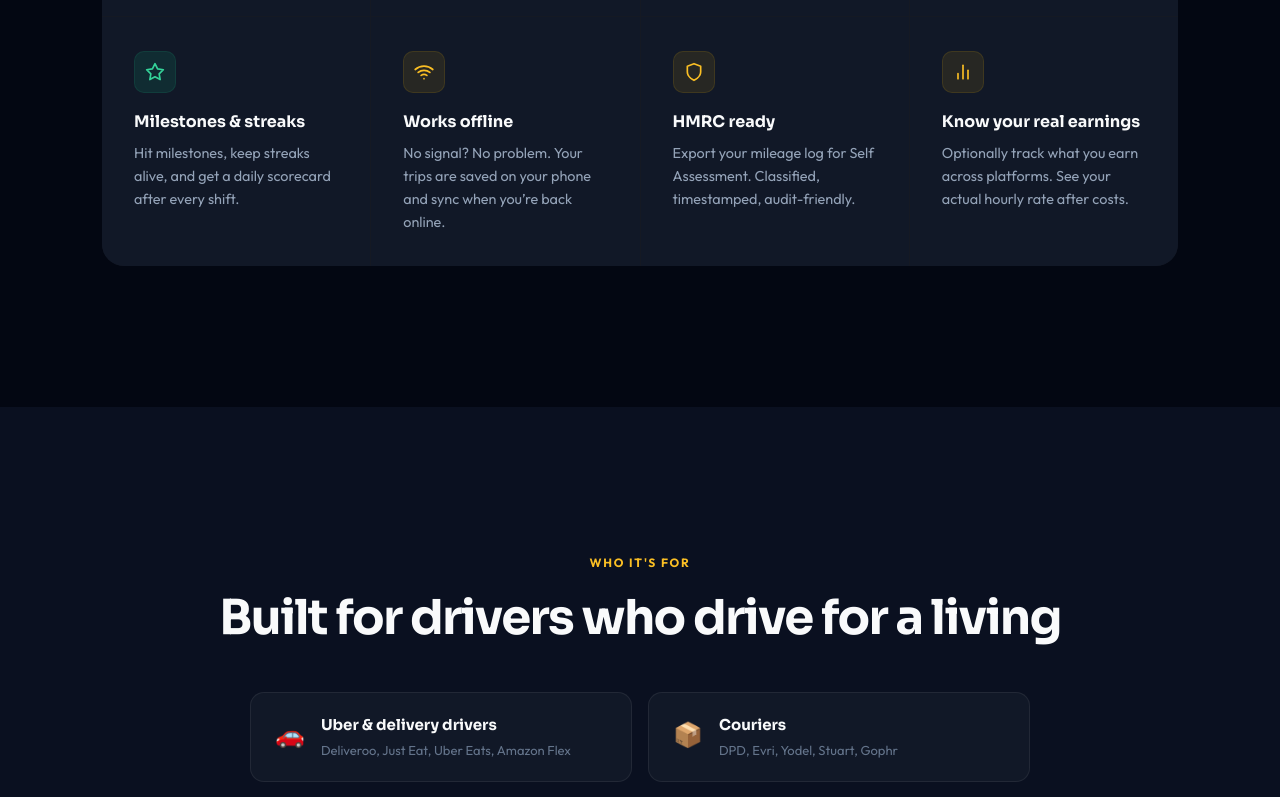
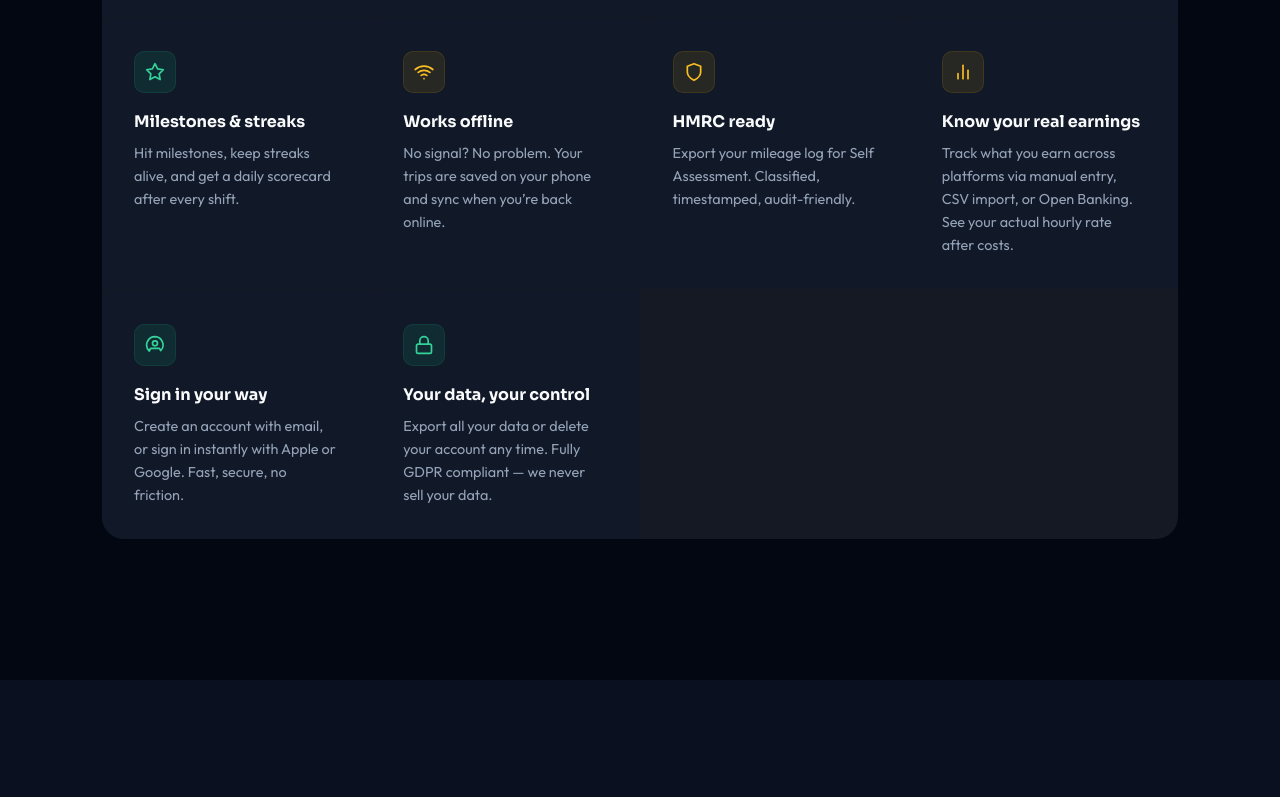
Before and after one commit to HairyGair/MileClear, a Next.js app in the folder apps/web/: page / in a window 1280 px wide. Shown: the part 2000-2797 px from the top of the page. Built offline with nearby package versions, Linux system fonts and the light colour scheme; no server answers.

Commit message:
Update landing page with new features: OAuth sign-in, GDPR controls, Open Banking, CSV import

```diff
--- a/apps/web/src/components/landing/EarlyAccess.tsx
+++ b/apps/web/src/components/landing/EarlyAccess.tsx
@@ -21,9 +21,11 @@ const liveFeatures = [
   "HMRC tax deduction calculator (45p/25p rates)",
   "Offline-first — trips saved locally, synced when online",
   "Cheapest fuel prices from 13 UK retailers",
-  "Earnings tracking across gig platforms",
+  "Earnings tracking — manual, CSV import, or Open Banking",
+  "Sign in with Apple, Google, or email",
   "Milestones, streaks & shift scorecards",
   "HMRC-ready PDF & CSV exports",
+  "Full GDPR controls — export or delete your data any time",
   "Community suggestions board — shape the app",
 ];
 
--- a/apps/web/src/components/landing/FAQ.tsx
+++ b/apps/web/src/components/landing/FAQ.tsx
@@ -18,7 +18,7 @@ const faqs = [
   },
   {
     q: "Is my data safe?",
-    a: "Your location data is encrypted and stored securely. We never sell your data. You can export or delete everything at any time. We\u2019re fully GDPR compliant.",
+    a: "Your location data is encrypted and stored securely. We never sell your data. You can export a full copy of everything we hold or delete your account entirely at any time — it\u2019s all in your settings. We\u2019re fully GDPR compliant.",
   },
   {
     q: "Can I use it for HMRC Self Assessment?",
--- a/apps/web/src/components/landing/Features.tsx
+++ b/apps/web/src/components/landing/Features.tsx
@@ -83,7 +83,29 @@ const features = [
       </svg>
     ),
     title: "Know your real earnings",
-    desc: "Optionally track what you earn across platforms. See your actual hourly rate after costs.",
+    desc: "Track what you earn across platforms via manual entry, CSV import, or Open Banking. See your actual hourly rate after costs.",
+  },
+  {
+    icon: (
+      <svg width="20" height="20" viewBox="0 0 24 24" fill="none" stroke="currentColor" strokeWidth="2" strokeLinecap="round" strokeLinejoin="round">
+        <path d="M12 2a10 10 0 00-6.88 17.23l1.15-2.3A1 1 0 017.16 16h9.68a1 1 0 01.89.54l1.15 2.3A10 10 0 0012 2z" />
+        <circle cx="12" cy="10" r="3" />
+      </svg>
+    ),
+    title: "Sign in your way",
+    desc: "Create an account with email, or sign in instantly with Apple or Google. Fast, secure, no friction.",
+    alt: true,
+  },
+  {
+    icon: (
+      <svg width="20" height="20" viewBox="0 0 24 24" fill="none" stroke="currentColor" strokeWidth="2" strokeLinecap="round" strokeLinejoin="round">
+        <rect x="3" y="11" width="18" height="11" rx="2" ry="2" />
+        <path d="M7 11V7a5 5 0 0110 0v4" />
+      </svg>
+    ),
+    title: "Your data, your control",
+    desc: "Export all your data or delete your account any time. Fully GDPR compliant — we never sell your data.",
+    alt: true,
   },
 ];
 
--- a/apps/web/src/components/landing/Pricing.tsx
+++ b/apps/web/src/components/landing/Pricing.tsx
@@ -13,6 +13,8 @@ const free = [
   "Daily scorecards & streaks",
   "Tax savings counter",
   "Manual trip entry",
+  "Vehicle management",
+  "Apple & Google sign-in",
 ];
 
 const pro = [
@@ -20,6 +22,8 @@ const pro = [
   "HMRC-compliant exports",
   "Xero, FreeAgent & QuickBooks",
   "Earnings tracking & real hourly rate",
+  "Open Banking earnings sync",
+  "CSV earnings import",
   "Fuel price finder with brand preference",
   "Audit protection & trip classification",
   "Advanced analytics & reports",
```
